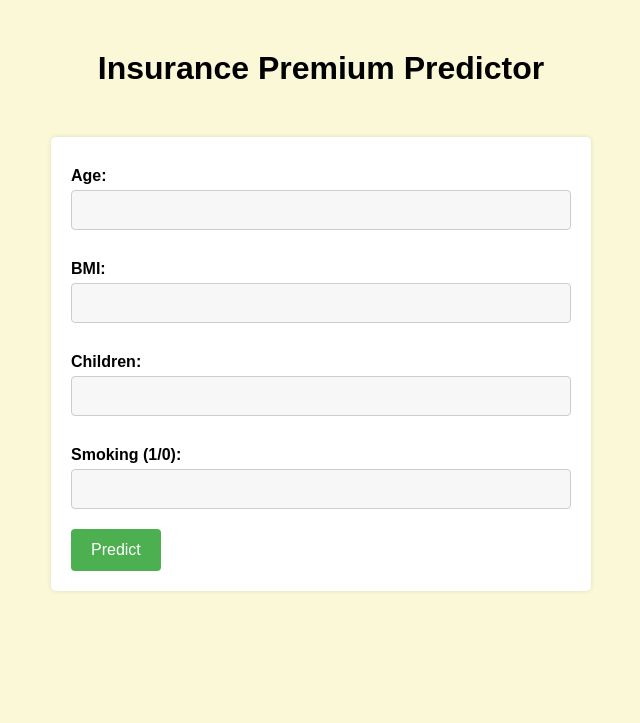
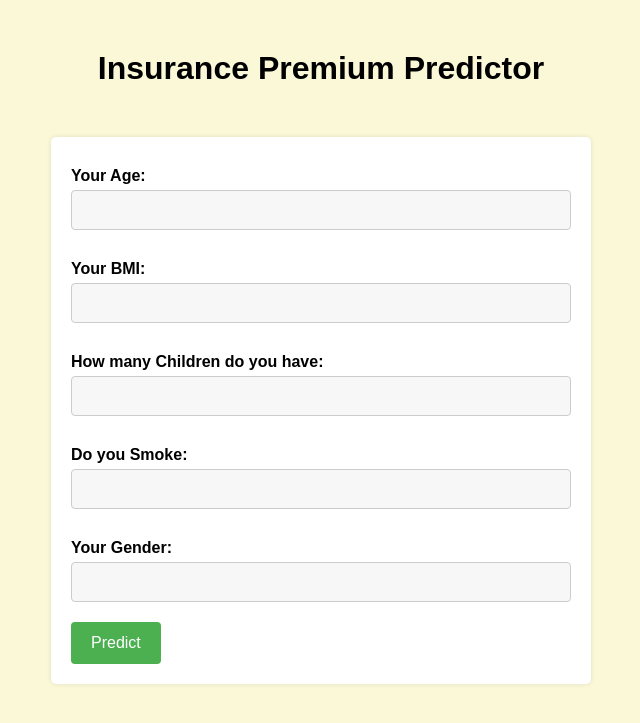
Before and after one commit to vedb1211/Insurance-Premium-Prediction, a Flask app: page / in a window 1280 px wide. Shown: the top 723 px of the page, without its empty margins (319-959 px from the left). Run offline with Flask 2, Linux system fonts and the light colour scheme.

Commit message:
Update index.html

```diff
--- a/templates/index.html
+++ b/templates/index.html
@@ -66,17 +66,20 @@
 <body>
 	<h1>Insurance Premium Predictor</h1>
 	<form method="POST" action="/">
-		<label for="age">Age:</label>
+		<label for="age">Your Age:</label>
 		<input type="text" id="age" name="age" value="{{ age }}">
 
-		<label for="bmi">BMI:</label>
+		<label for="bmi">Your BMI:</label>
 		<input type="text" id="bmi" name="bmi" value="{{ bmi }}">
 
-		<label for="children">Children:</label>
+		<label for="children">How many Children do you have:</label>
 		<input type="text" id="children" name="children" value="{{ children }}">
 
-		<label for="smoking">Smoking (1/0):</label>
+		<label for="smoking">Do you Smoke:</label>
 		<input type="text" id="smoking" name="smoking" value="{{ smoking }}">
+
+		<label for="gender">Your Gender:</label>
+		<input type="text" id="gender" name="gender" value="{{ gender }}">
 
 		<input type="submit" value="Predict">
 	</form>
```
